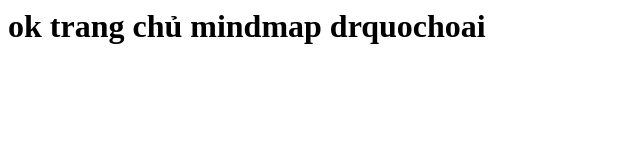
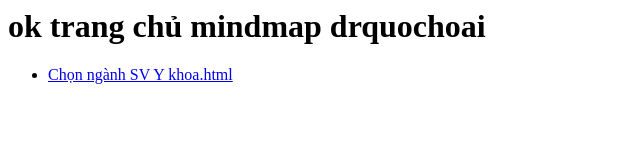
Before and after one commit to drquochoaimm/drquochoaimm.github.io, a plain HTML site: page index.html in a window 1280 px wide. Shown: the whole page, without its empty margins (0-640 px from the left). Drawn offline with Linux system fonts and the light colour scheme.

Commit message:
Initial commit

```diff
--- a/index.html
+++ b/index.html
@@ -1 +1,4 @@
 <h1> ok trang chủ mindmap drquochoai</h1>
+<ul>
+    <li><a href="/Chọn ngành SV Y khoa.html">Chọn ngành SV Y khoa.html</a></li>
+</ul>
```
